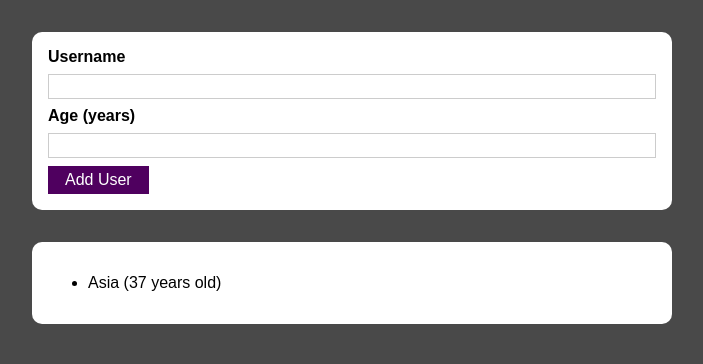
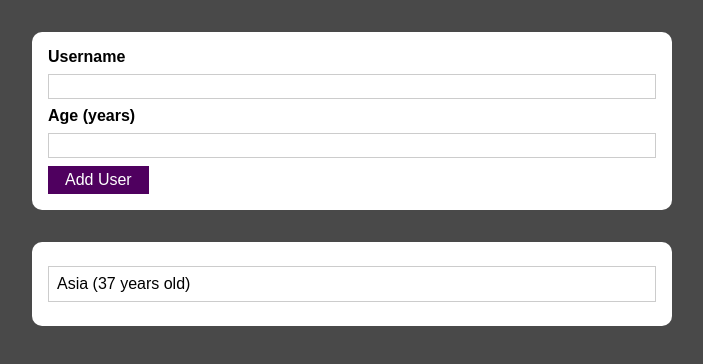
Before and after one commit to Joanna-Golofit/08-small-project, a React (Create React App) app: page / in a window 1280 px wide. Shown: the top 364 px of the page, without its empty margins (288-991 px from the left). Built offline with nearby package versions, Linux system fonts and the light colour scheme.

Commit message:
95 works :)

```diff
--- a/src/App.js
+++ b/src/App.js
@@ -1,11 +1,18 @@
-import React from 'react';
+import React, { useState } from 'react';
 import AddUser from './components/Users/AddUser';
+import UsersList from './components/Users/UsersList';
 
 function App() {
+  const [users, setUsers] = useState([{ name: "Asia", age: 37 }]);
+
+  const addToUsersHandler = (username, age) => {
+    setUsers([{ name: username, age }, ...users])
+  }
   return (
-    <div>
-      <AddUser />
-    </div>
+    <>
+      <AddUser addToUsersHandler={addToUsersHandler} />
+      <UsersList users={users} />
+    </>
   );
 }
 
--- a/src/components/Users/AddUser.js
+++ b/src/components/Users/AddUser.js
@@ -2,12 +2,11 @@ import React, { useState } from 'react'
 import Button from '../UI/Button'
 import Card from '../UI/Card';
 import styles from './AddUser.module.css'
-import UsersList from './UsersList';
 
-const AddUser = () => {
+const AddUser = (props) => {
   const [username, setUsername] = useState("");
   const [age, setAge] = useState("");
-  const [users, setUsers] = useState([{name: "Asia", age: 37}]);
+
 
   const addUserHandler = (e) => {
     e.preventDefault();
@@ -20,7 +19,7 @@ const AddUser = () => {
       return;
     }
     console.log(username, age);
-    addToUsersHandler();
+    props.addToUsersHandler(username, age);
     clearInputs();
   };
 
@@ -43,9 +42,8 @@ const AddUser = () => {
     setAge("");
   };
 
-  const addToUsersHandler = () => {
-    setUsers([{ name: username, age }, ...users])
-  }
+
+
 
 
   return (
@@ -61,9 +59,6 @@ const AddUser = () => {
           <Button type="submit">Add User</Button>
         </form>
       </Card>
-      <Card className={styles.input}>
-        <UsersList users={users} />
-      </Card>
     </>
 
   )
--- a/src/components/Users/UsersList.js
+++ b/src/components/Users/UsersList.js
@@ -1,11 +1,17 @@
 import React from 'react'
-import Card from '../UI/Card'
+import Card from '../UI/Card';
+import styles from './UsersList.module.css'
+
 
 const UsersList = (props) => {
   return (
-    <Card>
-      <ul>{props.users.map(user => <li key={user.id}>{user.name} ({user.age} years old)</li>)}</ul>
-    </Card>
+    <Card className={styles.users}>
+      <ul>
+        {
+          props.users.map(user => <li key={user.name}>{user.name} ({user.age} years old)</li>)
+        }
+      </ul>
+    </Card >
   )
 }
 
--- /dev/null
+++ b/src/components/Users/UsersList.module.css
@@ -0,0 +1,17 @@
+.users {
+  margin: 2rem auto;
+  width: 90%;
+  max-width: 40rem;
+}
+
+.users ul {
+  list-style: none;
+  padding: 1rem;
+}
+
+.users li {
+  border: 1px solid #ccc;
+  margin: 0.5rem 0;
+  padding: 0.5rem;
+  cursor: pointer;
+}
```
